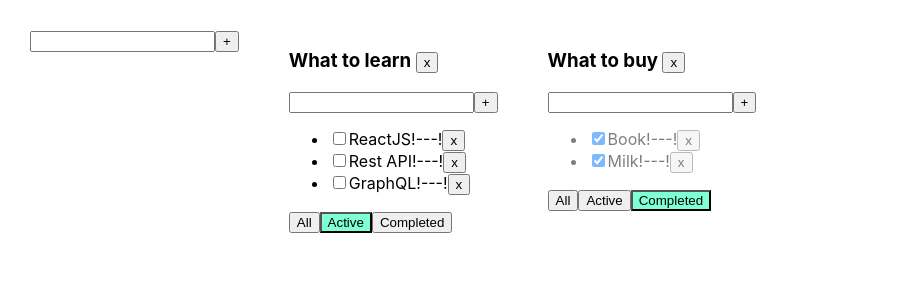
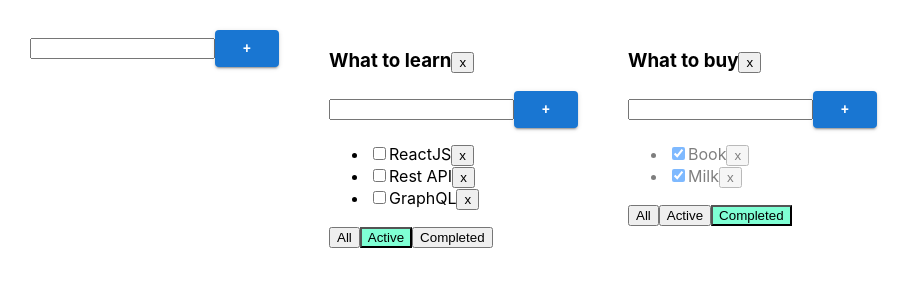
Before and after one commit to Anton-Martynenko/2Todo, a React (Create React App) app: page / in a window 1280 px wide. Shown: the top 300 px of the page, without its empty margins (0-911 px from the left). Built offline with nearby package versions, Linux system fonts and the light colour scheme.

Commit message:
Button variant

```diff
--- a/src/AddItemForm.tsx
+++ b/src/AddItemForm.tsx
@@ -1,5 +1,6 @@
 import React, {ChangeEvent, KeyboardEvent, useState} from "react";
-import {Button} from "./components/Button/Button";
+import {Button} from "@mui/material";
+//import {Button} from "./components/Button/Button";
 
 export type AddItemFormPropsType = {
     addItem: (inputValue: string) => void
@@ -35,7 +36,8 @@ export function AddItemForm(props: AddItemFormPropsType) {
                    onChange={onChangeHandler}
                    onKeyDown={onKeyPressHandler}
                    className={error ? 'error' : ''}/>
-            <Button name={'+'} callBack={addTaskHandler}/>
+            {/*<Button name={'+'} callBack={addTaskHandler}/>*/}
+            <Button onClick={addTaskHandler} variant={'contained'} color={'primary'}>+</Button>
             {error && <div className={'error-message'}>Title is required</div>}
         </div>
     )
--- a/src/App.tsx
+++ b/src/App.tsx
@@ -50,6 +50,14 @@ function App() {
         setTasks({...tasksObj});
     }
 
+    function changeTaskTitle(taskId: string, newTitle: string, todolistId: string) {
+        let tasks = tasksObj[todolistId];
+        let task = tasks.find(t => t.id === taskId);
+        if (task) {
+            task.title = newTitle;
+        }
+        setTasks({...tasksObj});
+    }
 
     //let tasksForTodolist = tasks
     //if (filter === 'active') {
@@ -79,6 +87,14 @@ function App() {
         setTodolists(filterdTodolist);
         delete tasksObj[todolistId];
         setTasks({...tasksObj});
+    }
+
+    function changeTodolistTitle (todoListId: string, newTitle: string) {
+        let todolist = todolists.find(t => t.id === todoListId);
+        if (todolist) {
+            todolist.title = newTitle;
+            setTodolists([...todolists]);
+        }
     }
 
     let [tasksObj, setTasks] = useState<TasksStateType>({
@@ -128,6 +144,8 @@ function App() {
                         changeStatus={changeStatus}
                         filter={tl.filter}
                         removeTodolist={removeTodolist}
+                        changeTaskTitle={changeTaskTitle}
+                        changeTodolistTitle={changeTodolistTitle}
                     />
                 })
             }
--- /dev/null
+++ b/src/EditableSpan.tsx
@@ -0,0 +1,27 @@
+import React, {ChangeEvent, useState} from "react";
+
+export type EditableSpanPropsType = {
+    title: string
+    onChange: (newValue: string) => void
+}
+
+export function EditableSpan(props: EditableSpanPropsType) {
+    let [editMode, setEditMode] = useState(false);
+    let [title, setTitle] = useState('');
+
+    const activateEditMode = () => {
+        setEditMode(true);
+        setTitle(props.title);
+    }
+    const activateViewMode = () => {
+        setEditMode(false);
+        props.onChange(title);
+    }
+    const onChangeTitleHandler = (e: ChangeEvent<HTMLInputElement>) => {
+        setTitle(e.currentTarget.value);
+    }
+
+    return editMode
+        ? <input value={title} onChange={onChangeTitleHandler} onBlur={activateViewMode} autoFocus/>
+        :<span onDoubleClick={activateEditMode}>{props.title}</span>
+}
--- a/src/Todolist.tsx
+++ b/src/Todolist.tsx
@@ -1,8 +1,8 @@
 import React, {ChangeEvent} from 'react';
 import {FilterValuesType} from "./App";
 import {Button} from "./components/Button/Button";
-import {Simulate} from "react-dom/test-utils";
 import {AddItemForm} from "./AddItemForm";
+import {EditableSpan} from "./EditableSpan";
 
 export type TaskType = {
     id: string
@@ -17,9 +17,11 @@ type PropsType = {
     changeFilter: (value: FilterValuesType, todoListId: string) => void
     addTask: (inputValue: string, todoListId: string) => void
     changeStatus: (taskId: string, isDone: boolean, todoListId: string) => void
+    changeTaskTitle: (taskId: string, newValue: string, todoListId: string) => void
     filter: FilterValuesType
     id: string
     removeTodolist: (todoListId: string) => void
+    changeTodolistTitle: (todoListId: string, newTitle: string) => void
 }
 
 export function Todolist(props: PropsType) {
@@ -60,6 +62,9 @@ export function Todolist(props: PropsType) {
     const removeTodolist = () => {
         props.removeTodolist(props.id);
     };
+    const changeTodolistTitle = (newTitle: string) => {
+        props.changeTodolistTitle(props.id, newTitle);
+    };
 
     const addTask = (inputValue: string) => {
         props.addTask(inputValue, props.id);
@@ -67,7 +72,9 @@ export function Todolist(props: PropsType) {
 
     return (
         <div>
-            <h3>{props.title} <button onClick={removeTodolist}>x</button></h3>
+            <h3> <EditableSpan title={props.title} onChange={changeTodolistTitle} />
+                <button onClick={removeTodolist}>x</button>
+            </h3>
             <AddItemForm addItem={addTask} />
             <ul>
                 {
@@ -76,13 +83,17 @@ export function Todolist(props: PropsType) {
                             const onChangeHandler = (e: ChangeEvent<HTMLInputElement>) => {
                                 props.changeStatus(t.id, e.currentTarget.checked, props.id);
                             }
+                            const onChangeTitleHandler = (newValue: string) => {
+                                props.changeTaskTitle(t.id, newValue, props.id)
+                            }
                             return (
                                 <li key={t.id} className={t.isDone ? 'is-Done' : ''}>
                                     <input type="checkbox"
                                            onChange={onChangeHandler}
                                            checked={t.isDone}
                                     />
-                                    <EditableSpan title={t.title} />
+                                    <EditableSpan title={t.title}
+                                                  onChange={onChangeTitleHandler}/>
                                     <Button name={'x'} callBack={() => removeTaskHandler(t.id)}/>
                                 </li>
                             )
@@ -91,7 +102,7 @@ export function Todolist(props: PropsType) {
                 }
             </ul>
             <div>
-                <button className={props.filter == 'all' ? 'active-filter' : ''}
+                <button className={props.filter === 'all' ? 'active-filter' : ''}
                         onClick={onAllClickHandler}>All</button>
                 <button className={props.filter === 'active' ? 'active-filter' : ''}
                         onClick={onActiveClickHandler}>Active</button>
@@ -101,11 +112,3 @@ export function Todolist(props: PropsType) {
         </div>
     )
 }
-
-export type EditableSpanPropsType = {
-    title: string
-}
-
-function EditableSpan (props: EditableSpanPropsType) {
-    return <span>{props.title}!---!</span>
-}
```
